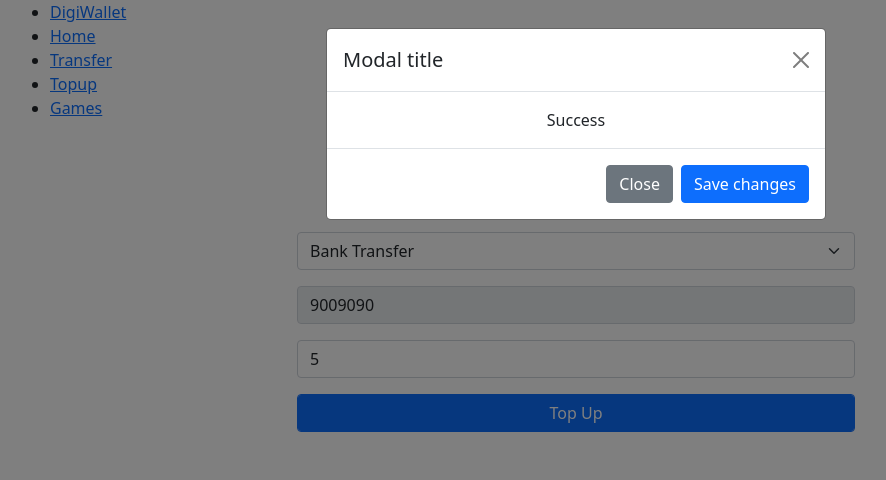
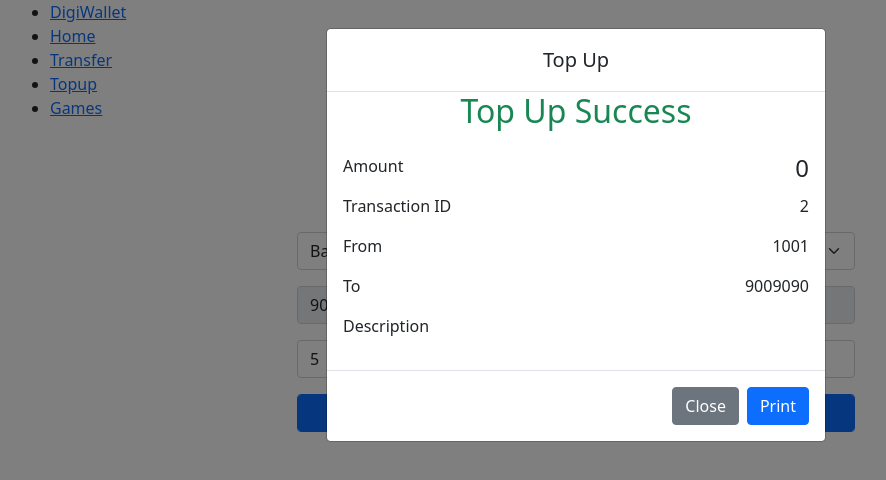
Before and after one commit to arifdarma/wallet_react, a React (Create React App) app: page /topup in a window 1280 px wide. Both pictures are taken after typing "5" into the empty fields and a click on the input "Top Up". Shown: the top 480 px of the page, without its empty margins (64-950 px from the left). Built offline with nearby package versions, Linux system fonts and the light colour scheme; no server answers.

Commit message:
refactor: extract modal into component

```diff
--- /dev/null
+++ b/src/Components/ModalResponse.js
@@ -0,0 +1,115 @@
+import { Link } from 'react-router-dom';
+
+function ModalResponse(props) {
+  const { status, modalHeader, dataModal } = props;
+  return (
+    <div>
+      {
+                status === 200
+                  ? (
+                    <div
+                      className="modal fade"
+                      id="staticBackdrop"
+                      data-bs-backdrop="static"
+                      data-bs-keyboard="false"
+                      tabIndex="-1"
+                      aria-labelledby="staticBackdropLabel"
+                      aria-hidden="true"
+                    >
+                      <div className="modal-dialog">
+                        <div className="modal-content">
+                          <div className="modal-header" style={{ justifyContent: 'center' }}>
+                            <h5 className="modal-title" id="staticBackdropLabel">{modalHeader.type}</h5>
+                          </div>
+                          <h2 className="text-success">{modalHeader.message}</h2>
+                          <div className="modal-body" style={{ textAlign: 'left' }}>
+                            <div className="row justify-content-between">
+                              <div className="col-6">
+                                <p>Amount</p>
+                              </div>
+                              <div className="col-6" style={{ textAlign: 'right' }}>
+                                <h4>{dataModal.amount}</h4>
+                              </div>
+                            </div>
+                            <div className="row justify-content-between">
+                              <div className="col-6">
+                                <p>Transaction ID</p>
+                              </div>
+                              <div className="col-6" style={{ textAlign: 'right' }}>
+                                <p>{dataModal.id}</p>
+                              </div>
+                            </div>
+                            <div className="row justify-content-between">
+                              <div className="col-6">
+                                <p>From</p>
+                              </div>
+                              <div className="col-6" style={{ textAlign: 'right' }}>
+                                <p>{dataModal.sourceWalletID}</p>
+                              </div>
+                            </div>
+                            <div className="row justify-content-between">
+                              <div className="col-6">
+                                <p>To</p>
+                              </div>
+                              <div className="col-6" style={{ textAlign: 'right' }}>
+                                <p>{dataModal.destinationWalletID}</p>
+                              </div>
+                            </div>
+                            <div className="row justify-content-between">
+                              <div className="col-6">
+                                <p>Description</p>
+                              </div>
+                              <div className="col-6" style={{ textAlign: 'right' }}>
+                                <p>{dataModal.description}</p>
+                              </div>
+                            </div>
+                          </div>
+                          <div className="modal-footer">
+                            <button type="button" className="btn btn-secondary" data-bs-dismiss="modal">
+                              <Link to="/" className="text-white" style={{ textDecoration: 'none' }}>Close</Link>
+                            </button>
+                            <button type="button" className="btn btn-primary" data-bs-dismiss="modal" data-bs-target="staticBackdrop">
+                              <Link to="/" className="text-white" style={{ textDecoration: 'none' }}>Print</Link>
+                            </button>
+                          </div>
+                        </div>
+                      </div>
+                    </div>
+                  )
+                  : (
+                    <div
+                      className="modal fade"
+                      id="staticBackdrop"
+                      data-bs-backdrop="static"
+                      data-bs-keyboard="false"
+                      tabIndex="-1"
+                      aria-labelledby="staticBackdropLabel"
+                      aria-hidden="true"
+                    >
+                      <div className="modal-dialog">
+                        <div className="modal-content">
+                          <div className="modal-header">
+                            <h5 className="modal-title" id="staticBackdropLabel" style={{ textAlign: 'center' }}>
+                              {`${modalHeader.type} Failed`}
+                            </h5>
+                          </div>
+                          <div className="modal-body text-danger">
+                            Check Your Transaction Again
+                          </div>
+                          <div className="modal-footer">
+                            <button type="button" className="btn btn-secondary" data-bs-dismiss="modal">
+                              <Link to="/" className="text-white" style={{ textDecoration: 'none' }}>Close</Link>
+                            </button>
+                            <button type="button" className="btn btn-primary" data-bs-dismiss="modal" data-bs-target="staticBackdrop">
+                              <Link to="/" className="text-white" style={{ textDecoration: 'none' }}>Print</Link>
+                            </button>
+                          </div>
+                        </div>
+                      </div>
+                    </div>
+                  )
+            }
+    </div>
+  );
+}
+export default ModalResponse;
--- a/src/Components/topupPages/TopupInput.js
+++ b/src/Components/topupPages/TopupInput.js
@@ -1,9 +1,13 @@
+import ModalResponse from '../ModalResponse';
+
 function TopupInput(props) {
   const {
     submitTopup, topup, handleChange, status, dataModal,
   } = props;
-
-  console.log(dataModal);
+  const modalHeader = {
+    type: 'Top Up',
+    message: 'Top Up Success',
+  };
   return (
     <>
       <div className="row-12">
@@ -31,62 +35,10 @@ function TopupInput(props) {
               <input className="form-control" id="amountTopup" type="number" placeholder="0" name="amount" value={topup.amount} onChange={handleChange} />
             </label>
           </div>
-          <input type="submit" className="btn btn-primary form-control w-50" data-bs-toggle="modal" data-bs-target="#exampleModal" value="Top Up" />
+          <input type="submit" className="btn btn-primary form-control w-50" data-bs-toggle="modal" data-bs-target="#staticBackdrop" value="Top Up" />
         </form>
       </div>
-      {
-        status === 200
-          ? (
-            <div
-              className="modal fade"
-              id="exampleModal"
-              tabIndex="-1"
-              aria-labelledby="exampleModalLabel"
-              aria-hidden="true"
-            >
-              <div className="modal-dialog">
-                <div className="modal-content">
-                  <div className="modal-header">
-                    <h5 className="modal-title" id="exampleModalLabel">Modal title</h5>
-                    <button type="button" className="btn-close" data-bs-dismiss="modal" aria-label="Close" />
-                  </div>
-                  <div className="modal-body">
-                    Success
-                  </div>
-                  <div className="modal-footer">
-                    <button type="button" className="btn btn-secondary" data-bs-dismiss="modal">Close</button>
-                    <button type="button" className="btn btn-primary">Save changes</button>
-                  </div>
-                </div>
-              </div>
-            </div>
-          )
-          : (
-            <div
-              className="modal fade"
-              id="exampleModal"
-              tabIndex="-1"
-              aria-labelledby="exampleModalLabel"
-              aria-hidden="true"
-            >
-              <div className="modal-dialog">
-                <div className="modal-content">
-                  <div className="modal-header">
-                    <h5 className="modal-title" id="exampleModalLabel">Modal title</h5>
-                    <button type="button" className="btn-close" data-bs-dismiss="modal" aria-label="Close" />
-                  </div>
-                  <div className="modal-body">
-                    Error
-                  </div>
-                  <div className="modal-footer">
-                    <button type="button" className="btn btn-secondary" data-bs-dismiss="modal">Close</button>
-                    <button type="button" className="btn btn-primary">Save changes</button>
-                  </div>
-                </div>
-              </div>
-            </div>
-          )
-      }
+      <ModalResponse dataModal={dataModal} status={status} modalHeader={modalHeader} />
     </>
   );
 }
```
